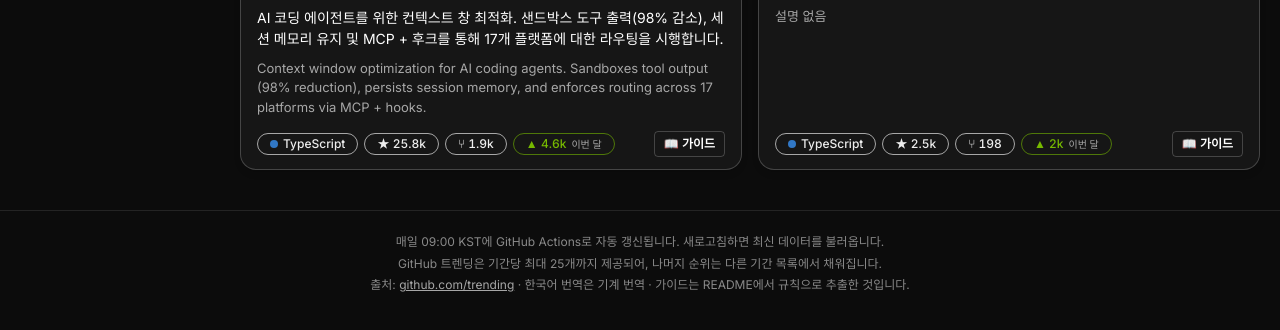
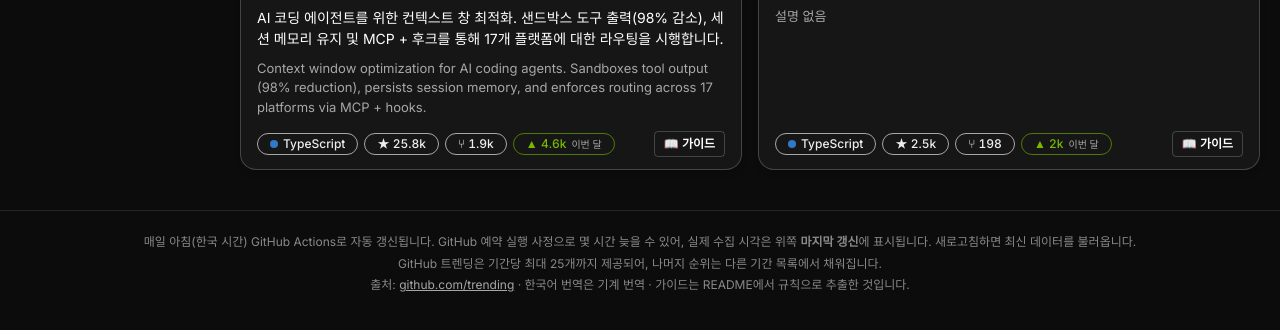
Before and after one commit to ojungmin212-dotcom/github-trending-ko, a plain HTML site: page index.html in a window 1280 px wide. Shown: the part 4044-4374 px from the top of the page. Drawn offline with Linux system fonts and the light colour scheme.

Commit message:
fix: 예약 실행 지연 대응 — cron을 22:35 UTC(07:35 KST)로 이동
00:00 UTC는 정각·자정이라 예약이 가장 몰리는 슬롯이고, 실제 실행이
매일 13:33~14:36 KST로 4~5시간 밀렸다(2026-10-02~10-09 관측).
혼잡을 피해 정각이 아닌 분으로 옮긴다.

함께, 지연은 언제든 생길 수 있으므로 "매일 09:00 KST" 단정 문구를
실제 동작에 맞게 고쳤다. 실제 수집 시각은 화면의 "마지막 갱신"
(trending.json의 fetched_at)이 이미 보여 준다.

Co-Authored-By: Claude Opus 5 <noreply@anthropic.com>

```diff
--- a/index.html
+++ b/index.html
@@ -386,7 +386,7 @@
 </div>
 
 <footer>
-  매일 09:00 KST에 GitHub Actions로 자동 갱신됩니다. 새로고침하면 최신 데이터를 불러옵니다.<br>
+  매일 아침(한국 시간) GitHub Actions로 자동 갱신됩니다. GitHub 예약 실행 사정으로 몇 시간 늦을 수 있어, 실제 수집 시각은 위쪽 <b>마지막 갱신</b>에 표시됩니다. 새로고침하면 최신 데이터를 불러옵니다.<br>
   GitHub 트렌딩은 기간당 최대 25개까지 제공되어, 나머지 순위는 다른 기간 목록에서 채워집니다.<br>
   출처: <a href="https://github.com/trending" target="_blank" rel="noopener">github.com/trending</a> · 한국어 번역은 기계 번역 · 가이드는 README에서 규칙으로 추출한 것입니다.
 </footer>
```
Also changed, not shown: 3 other files.
